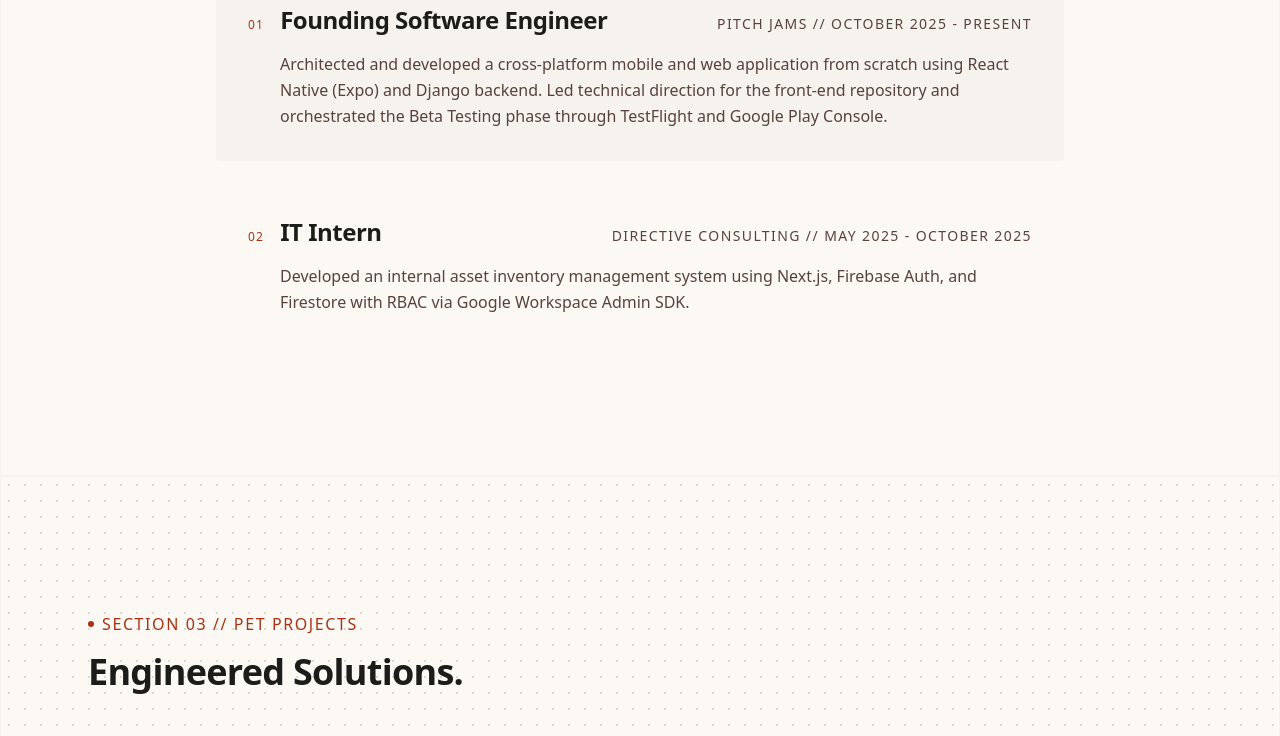
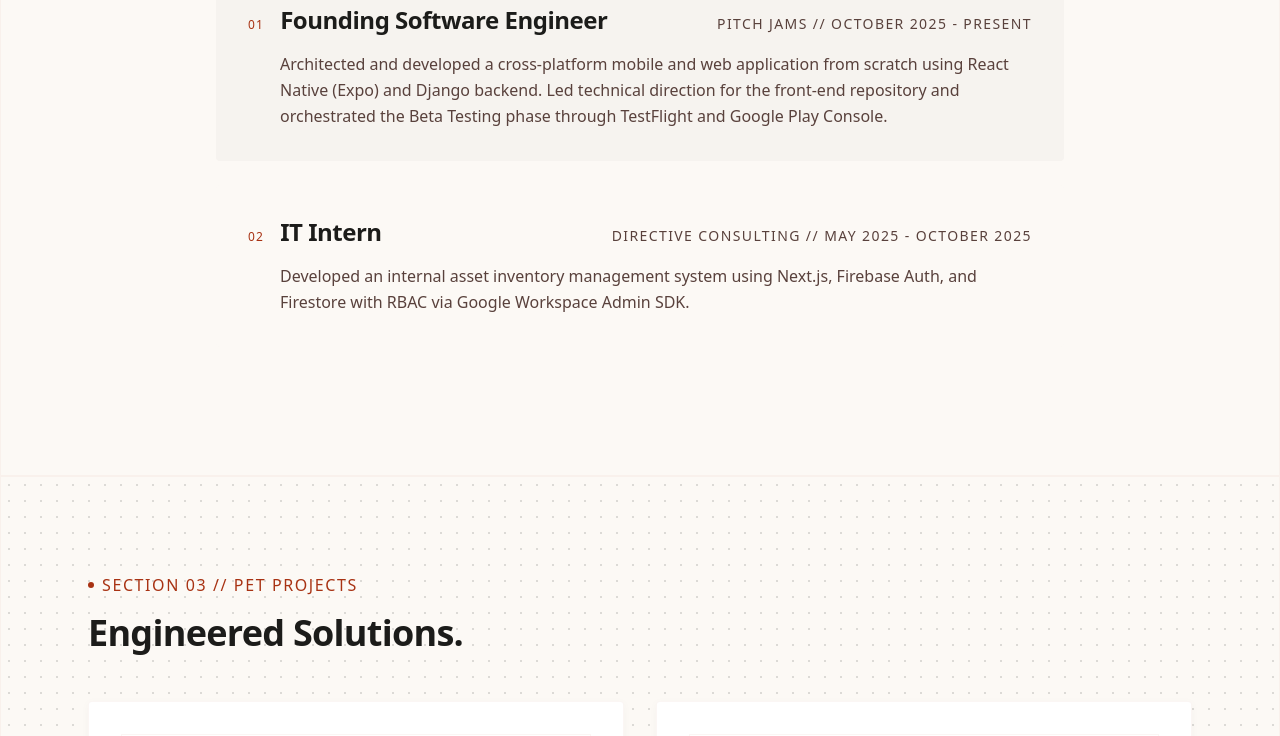
Before and after one commit to jorgesandev/website, a Next.js app: page / in a window 1280 px wide. Shown: the part 2000-2736 px from the top of the page. Built offline with nearby package versions, Linux system fonts and the light colour scheme.

Commit message:
feat: upgrade to React 19 and Next.js 16 with Tailwind CSS v4 support

```diff
--- a/app/components/PetProjects.tsx
+++ b/app/components/PetProjects.tsx
@@ -1,19 +1,8 @@
 "use client";
 
-import { useRef } from "react";
-import { motion, useScroll, useTransform } from "framer-motion";
 import { FaGithub, FaGlobe } from "react-icons/fa6";
 
 export default function PetProjects() {
-  const targetRef = useRef<HTMLDivElement>(null);
-
-  const { scrollYProgress } = useScroll({
-    target: targetRef,
-  });
-
-  // Moving 4 items means we shift by -75% of the total track width
-  const x = useTransform(scrollYProgress, [0, 1], ["0%", "-75%"]);
-
   const projects = [
     {
       id: "PRJ_01",
@@ -54,10 +43,10 @@ export default function PetProjects() {
   ];
 
   return (
-    <section id="projects" ref={targetRef} className="h-[250vh] relative bg-surface">
-      <div className="sticky top-0 h-screen flex flex-col justify-center overflow-hidden border-b ghost-border dot-grid py-20">
+    <section id="projects" className="py-24 relative bg-surface border-b ghost-border dot-grid">
+      <div className="max-w-6xl mx-auto px-6 w-full">
 
-        <div className="max-w-6xl mx-auto px-6 w-full mb-12 flex-shrink-0 pt-16 md:pt-0">
+        <div className="mb-12">
           <div className="label-text text-primary mb-4 flex items-center gap-2">
             <span className="w-1.5 h-1.5 rounded-full bg-primary inline-block"></span>
             Section 03 // Pet Projects
@@ -67,11 +56,11 @@ export default function PetProjects() {
           </h2>
         </div>
 
-        <motion.div style={{ x }} className="flex gap-8 px-6 md:px-[calc((100vw-72rem)/2+1.5rem)] w-max">
+        <div className="grid grid-cols-1 md:grid-cols-2 gap-8">
           {projects.map((project) => (
             <div
               key={project.id}
-              className="w-[85vw] md:w-[45vw] lg:w-[40vw] max-w-2xl bg-surface-container-lowest p-8 rounded-sm ghost-border shadow-[0_2px_10px_rgba(0,0,0,0.03)] flex-shrink-0 flex flex-col justify-between h-[450px] md:h-[400px]"
+              className="w-full bg-surface-container-lowest p-8 rounded-sm ghost-border shadow-[0_2px_10px_rgba(0,0,0,0.03)] flex flex-col justify-between h-[450px] md:h-[400px]"
             >
               <div>
                 <div className="flex justify-between items-center mb-8 border-b ghost-border pb-4">
@@ -114,7 +103,7 @@ export default function PetProjects() {
               </div>
             </div>
           ))}
-        </motion.div>
+        </div>
 
       </div>
     </section>
--- a/app/layout.tsx
+++ b/app/layout.tsx
@@ -25,7 +25,7 @@ export default function RootLayout({
 }>) {
   return (
     <html lang="en" className="scroll-smooth">
-      <body className={`${inter.variable} ${spaceGrotesk.variable} antialiased text-on-surface bg-surface font-sans`}>
+      <body className={`${inter.variable} ${spaceGrotesk.variable} antialiased text-on-surface bg-surface font-sans relative`}>
         <Navbar />
         {children}
       </body>
--- a/app/page.tsx
+++ b/app/page.tsx
@@ -5,7 +5,7 @@ import PetProjects from "./components/PetProjects";
 
 export default function Home() {
   return (
-    <main className="flex flex-col min-h-screen">
+    <main className="flex flex-col min-h-screen relative">
       <Hero />
       <About />
       <Experience />
--- a/package.json
+++ b/package.json
@@ -25,5 +25,8 @@
     "eslint-config-next": "16.0.0",
     "tailwindcss": "^4",
     "typescript": "^5"
-  }
+  },
+  "trustedDependencies": [
+    "unrs-resolver"
+  ]
 }
```
Also changed, not shown: 1 other file (tests, documents, lock files or other folders).
